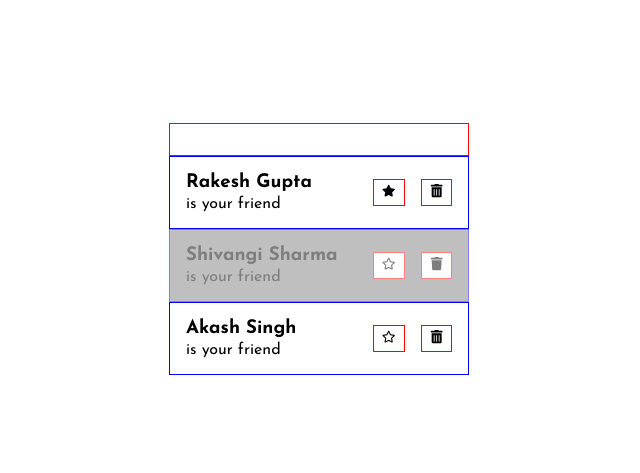
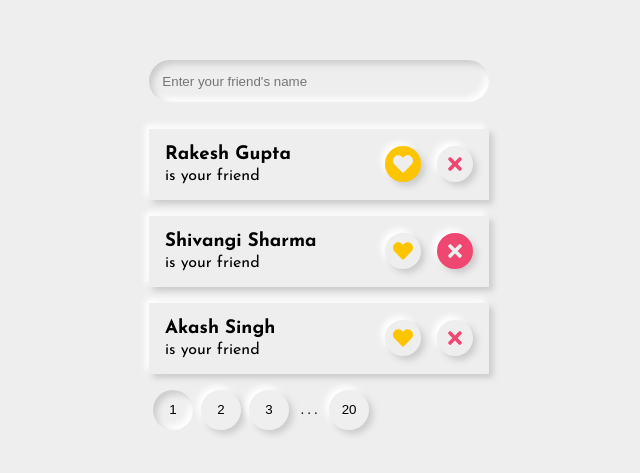
Before and after one commit to mohandast52/my-portfolio, a Next.js app: page /friend-list in a window 1280 px wide. Shown: the part 151-624 px from the top of the page, without its empty margins (321-961 px from the left). Built offline with nearby package versions, Linux system fonts and the light colour scheme.

Commit message:
design added

```diff
--- /dev/null
+++ b/components/FriendsList/List/index.jsx
@@ -0,0 +1,59 @@
+import React from 'react';
+import PropTypes from 'prop-types';
+import {
+  FaHeart,
+  FaRegStar,
+  FaTrash,
+  FaTrashAlt,
+  FaTimes,
+} from 'react-icons/fa';
+import {
+  Container, EachFriend, Name, Actions,
+} from './styles';
+
+export const List = ({ friends, handleMarkFavourite, handleDelete }) => (
+  <Container>
+    {(friends || []).map(({
+      id, name, isFavourite, isDeleted,
+    }) => (
+      <EachFriend key={id} className={isDeleted ? 'deleted' : ''}>
+        <Name>
+          <h3>{name}</h3>
+          <span>is your friend</span>
+        </Name>
+
+        <Actions>
+          <button
+            type="button"
+            className={`${isFavourite ? 'fav' : ''}`}
+            onClick={() => handleMarkFavourite(id)}
+          >
+            <FaHeart />
+          </button>
+
+          <button
+            type="button"
+            className={`${isDeleted ? 'deleted' : ''}`}
+            onClick={() => handleDelete(id)}
+          >
+            <FaTimes />
+          </button>
+        </Actions>
+      </EachFriend>
+    ))}
+  </Container>
+);
+
+List.propTypes = {
+  friends: PropTypes.shape([]),
+  handleMarkFavourite: PropTypes.func,
+  handleDelete: PropTypes.func,
+};
+
+List.defaultProps = {
+  friends: [],
+  handleMarkFavourite: () => {},
+  handleDelete: () => {},
+};
+
+export default List;
--- /dev/null
+++ b/components/FriendsList/List/styles.jsx
@@ -0,0 +1,69 @@
+import styled from 'styled-components';
+import { COLORS, BOX_SHADOW } from '../helpers';
+
+export const Container = styled.div`
+  min-height: 15rem;
+`;
+
+export const EachFriend = styled.div`
+  width: 100%;
+  display: flex;
+  justify-content: space-between;
+  align-items: center;
+  padding: 1rem;
+  transition: background-color 0.15s ease;
+  box-shadow: ${BOX_SHADOW.OUT};
+  margin-bottom: 1rem;
+
+  h3 {
+    margin: 0 0 0.25rem 0;
+  }
+
+  &.deleted {
+    /* opacity: 0.5; */
+    /* background-color: grey; */
+  }
+`;
+
+export const Name = styled.div``;
+
+export const Actions = styled.div`
+  button {
+    width: 36px;
+    height: 36px;
+    padding: 8px;
+    font-size: 20px;
+    cursor: pointer;
+    outline: none;
+    border: none;
+    border-radius: 50%;
+    background-color: ${COLORS.BG_COLOR};
+    transition: box-shadow 0.25s ease-in;
+    box-shadow: ${BOX_SHADOW.OUT};
+
+    &:hover {
+      box-shadow: ${BOX_SHADOW.INSET};
+    }
+
+    /* favourite button */
+    &:first-child {
+      margin-right: 1rem;
+      color: ${COLORS.YELLOW};
+
+      &.fav {
+        color: #efeeee;
+        background-color: ${COLORS.YELLOW};
+      }
+    }
+
+    /* delete button */
+    &:last-child {
+      color: ${COLORS.RED};
+
+      &.deleted {
+        color: #efeeee;
+        background-color: ${COLORS.RED};
+      }
+    }
+  }
+`;
--- /dev/null
+++ b/components/FriendsList/Pagination/index.jsx
@@ -0,0 +1,75 @@
+import React from 'react';
+import PropTypes from 'prop-types';
+import { PaginationButton, Dots } from '../styles';
+
+const DOTS = '...';
+
+const Pagination = ({ friendsCount, activePage, updatePageNumber }) => {
+  const pages = parseInt(friendsCount / 4, 10);
+
+  const onClick = event => {
+    const { page } = event.target.dataset;
+    updatePageNumber(parseInt(page, 10));
+  };
+
+  /* retruns button if number is passed, else <Dots /> */
+  const getType = valuePassed => {
+    if (typeof valuePassed === 'string') return <Dots>{DOTS}</Dots>;
+
+    return (
+      <PaginationButton
+        data-page={valuePassed}
+        className={activePage === valuePassed ? 'active' : ''}
+        type="submit"
+        onClick={onClick}
+      >
+        {valuePassed}
+      </PaginationButton>
+    );
+  };
+
+  /* if pages <= 5, printing <= 5 buttons */
+  if (pages <= 5) {
+    return [...Array(pages)]
+      .map((_, i) => i)
+      .map(eachValue => getType(eachValue));
+  }
+
+  if (activePage < 3) {
+    return <>{[1, 2, 3, DOTS, pages].map(eachValue => getType(eachValue))}</>;
+  }
+
+  if (activePage > pages - 2) {
+    return (
+      <>
+        {[1, DOTS, pages - 2, pages - 1, pages].map(eachValue => getType(eachValue))}
+      </>
+    );
+  }
+
+  return (
+    <>
+      {[
+        1,
+        DOTS,
+        activePage - 1,
+        activePage,
+        activePage + 1,
+        DOTS,
+        pages,
+      ].map(eachValue => getType(eachValue))}
+    </>
+  );
+};
+
+Pagination.propTypes = {
+  friendsCount: PropTypes.number.isRequired,
+  activePage: PropTypes.number.isRequired,
+  updatePageNumber: PropTypes.func,
+};
+
+Pagination.defaultProps = {
+  updatePageNumber: () => {},
+};
+
+export default Pagination;
--- a/components/FriendsList/helpers.jsx
+++ b/components/FriendsList/helpers.jsx
@@ -3,11 +3,10 @@ export const API_TYPES = {
   ADD_NEW_FRIEND: 'add',
   FAVOURTIE: 'favourite',
   DELETE: 'delete',
+  UPDATE_PAGE_NUMBER: 'page_number',
 };
 
-export const INITIAL_STATE = {
-  search: '',
-  friends: [
+export const FRIENDS_DB = [
   {
     id: 'unique-id-0',
     name: 'Rakesh Gupta',
@@ -26,7 +25,23 @@ export const INITIAL_STATE = {
     isFavourite: false,
     isDeleted: false,
   },
-  ],
+];
+
+export const INITIAL_STATE = {
+  search: '',
+  pageNumber: 1,
+  friends: [...FRIENDS_DB],
 };
 
-export const COLORS = {};
+export const COLORS = {
+  YELLOW: '#fdc500',
+  RED: '#ef476f',
+  BG_COLOR: '#efeeee',
+};
+
+export const BOX_SHADOW = {
+  INSET: 'inset 4px 4px 6px #ccc, inset -4px -4px 6px #fff',
+  OUT: '4px 4px 6px #ccc, -4px -4px 6px #fff',
+  // EACH_CARD: '5px 5px 17px #d0cfcf, -5px -5px 17px #ffffff;',
+  EACH_CARD: '5px 5px 12px #c6c6c6,-5px -5px 12px #ffffff',
+};
--- a/components/FriendsList/index.jsx
+++ b/components/FriendsList/index.jsx
@@ -1,27 +1,30 @@
 import React, { useRef, useReducer, useEffect } from 'react';
-import {
-  FaSearch,
-  FaStar,
-  FaRegStar,
-  FaTrash,
-  FaTrashAlt,
-} from 'react-icons/fa';
-import { API_TYPES, INITIAL_STATE } from './helpers';
+
+import { API_TYPES, FRIENDS_DB, INITIAL_STATE } from './helpers';
+import Pagination from './Pagination';
+import FriendList from './List';
 import {
   ParentContainer,
   Container,
   SearchInput,
-  List,
-  EachFriend,
-  Name,
-  Actions,
+  PaginationContainer,
 } from './styles';
 
 const reducer = (state, action) => {
   const { type, payload } = action;
   switch (type) {
     case API_TYPES.SEARCH_CHANGE: {
-      return { ...state, search: payload };
+      // const listCopy = [...FRIENDS_DB].filter(friend => {
+      //   const { name } = friend || {};
+      //   return name.toLowerCase().includes(payload.toLowerCase());
+      // });
+
+      return {
+        ...state,
+        pageNumber: 1,
+        search: payload,
+        // friends: listCopy,
+      };
     }
 
     case API_TYPES.ADD_NEW_FRIEND: {
@@ -33,7 +36,12 @@ const reducer = (state, action) => {
         isDeleted: false,
       });
 
-      return { ...state, search: '', friends: listCopy };
+      return {
+        ...state,
+        pageNumber: 1,
+        search: '',
+        friends: listCopy,
+      };
     }
 
     case API_TYPES.FAVOURTIE: {
@@ -58,6 +66,10 @@ const reducer = (state, action) => {
       return { ...state, friends: listCopy };
     }
 
+    case API_TYPES.UPDATE_PAGE_NUMBER: {
+      return { ...state, pageNumber: payload };
+    }
+
     default:
       throw new Error();
   }
@@ -66,7 +78,7 @@ const reducer = (state, action) => {
 const FriendsList = () => {
   const searchElement = useRef(null);
   const [state, dispatch] = useReducer(reducer, INITIAL_STATE);
-  const { search, friends } = state;
+  const { search, pageNumber, friends } = state;
 
   useEffect(() => {
     searchElement.current.focus();
@@ -90,52 +102,34 @@ const FriendsList = () => {
     dispatch({ type: API_TYPES.DELETE, payload: id });
   };
 
+  const updatePageNumber = pageNo => {
+    dispatch({ type: API_TYPES.UPDATE_PAGE_NUMBER, payload: pageNo });
+  };
+
   return (
     <ParentContainer>
       <Container>
         <SearchInput
+          placeholder="Enter your friend's name"
           value={search}
           ref={searchElement}
           onChange={handleChange}
           onKeyPress={handleTest}
         />
 
-        <List>
-          {friends.map(({
-            id, name, isFavourite, isDeleted,
-          }) => {
-            if (isDeleted) {
-              console.log('deleted!');
-            }
+        <FriendList
+          friends={friends}
+          handleMarkFavourite={handleMarkFavourite}
+          handleDelete={handleDelete}
+        />
 
-            return (
-              <EachFriend key={id} className={isDeleted ? 'deleted' : ''}>
-                <Name>
-                  <h3>{name}</h3>
-                  <span>is your friend</span>
-                </Name>
-
-                <Actions>
-                  <button
-                    type="button"
-                    className="fav"
-                    onClick={() => handleMarkFavourite(id)}
-                  >
-                    {isFavourite ? <FaStar /> : <FaRegStar />}
-                  </button>
-
-                  <button
-                    type="button"
-                    className="fav"
-                    onClick={() => handleDelete(id)}
-                  >
-                    {isDeleted ? <FaTrash /> : <FaTrashAlt />}
-                  </button>
-                </Actions>
-              </EachFriend>
-            );
-          })}
-        </List>
+        <PaginationContainer>
+          <Pagination
+            friendsCount={80}
+            activePage={pageNumber}
+            updatePageNumber={updatePageNumber}
+          />
+        </PaginationContainer>
       </Container>
     </ParentContainer>
   );
--- a/components/FriendsList/styles.jsx
+++ b/components/FriendsList/styles.jsx
@@ -4,71 +4,63 @@ import styled from 'styled-components';
 export const ParentContainer = styled.div`
   display: flex;
   height: 100vh;
+  background-color: #efeeee;
 `;
 
 export const Container = styled.div`
   margin: auto;
-  width: 300px;
+  width: 340px;
 `;
 
 export const SearchInput = styled.input`
-  font-size: 20px;
-  padding: 0.25rem 1rem;
-  width: 100%;
-  border-radius: 0;
-  border: 1px solid #1a1b1a;
+  /* font-size: 16px; */
+  /* padding: 0.5rem 1rem; */
+  /* width: 100%; */
+  /* border-radius: 0; */
+  /* border: 1px solid #1a1b1a; */
   &:focus {
     outline: none;
-    border-radius: 0;
-    border: 1px solid red;
+    /* border-radius: 0; */
+    /* border: 1px solid red; */
+  }
+
+  width: 100%;
+  border: none;
+  border-radius: 5000px;
+  padding: 1em;
+  background: #efeeee;
+  box-shadow: inset 4px 4px 6px #ccc, inset -4px -4px 6px #fff;
+  margin-bottom: 2em;
+  color: #888;
+`;
+
+/* ------------ pagination styles -------------- */
+export const PaginationContainer = styled.div`
+  margin: 8px 0;
+`;
+
+export const PaginationButton = styled.button`
+  width: 40px;
+  height: 40px;
+  padding: 0;
+  outline: none;
+  border: none;
+  border-radius: 50%;
+  /* background: #d1d1d1; */
+  box-shadow: 4px 4px 6px #ccc, -4px -4px 6px #fff;
+  transition: box-shadow 0.25s ease-in;
+
+  &.active,
+  &:active {
+    box-shadow: inset 4px 4px 6px #ccc, inset -4px -4px 6px #fff;
+  }
+  &:not(:first-child),
+  &:not(:last-child) {
+    margin: 0px 4px;
   }
 `;
 
-export const List = styled.div`
-  /* margin: auto; */
+export const Dots = styled.span`
+  letter-spacing: 4px;
+  margin: 0 4px 0 8px;
 `;
-
-export const EachFriend = styled.div`
-  width: 100%;
-  display: flex;
-  justify-content: space-between;
-  align-items: center;
-  padding: 1rem;
-  border: 1px solid blue;
-  transition: background-color 0.15s ease;
-
-
-  h3 {
-    margin: 0 0 0.25rem 0;
-  }
-
-  &.deleted {
-    opacity: 0.5;
-    background-color: grey;
-  }
-`;
-
-export const Name = styled.div``;
-
-export const Actions = styled.div`
-  button {
-    padding: 0.25rem 0.5rem;
-    outline: none;
-    cursor: pointer;
-    background-color: #fff;
-    border: 1px solid red;
-    transition-duration: 0.5s;
-    transition-timing-function: ease;
-    transition-property: background-color, border;
-
-    &.fav {
-      &:hover {
-        background-color: yellow;
-      }
-    }
-
-    &:first-child {
-      margin-right: 1rem;
-    }
-  }
-`;
```
Also changed, not shown: components/FriendsList/Friend/index.jsx (deleted), components/FriendsList/Friend/styles.jsx (deleted). Lines whose indentation alone changed are shown as unchanged.
